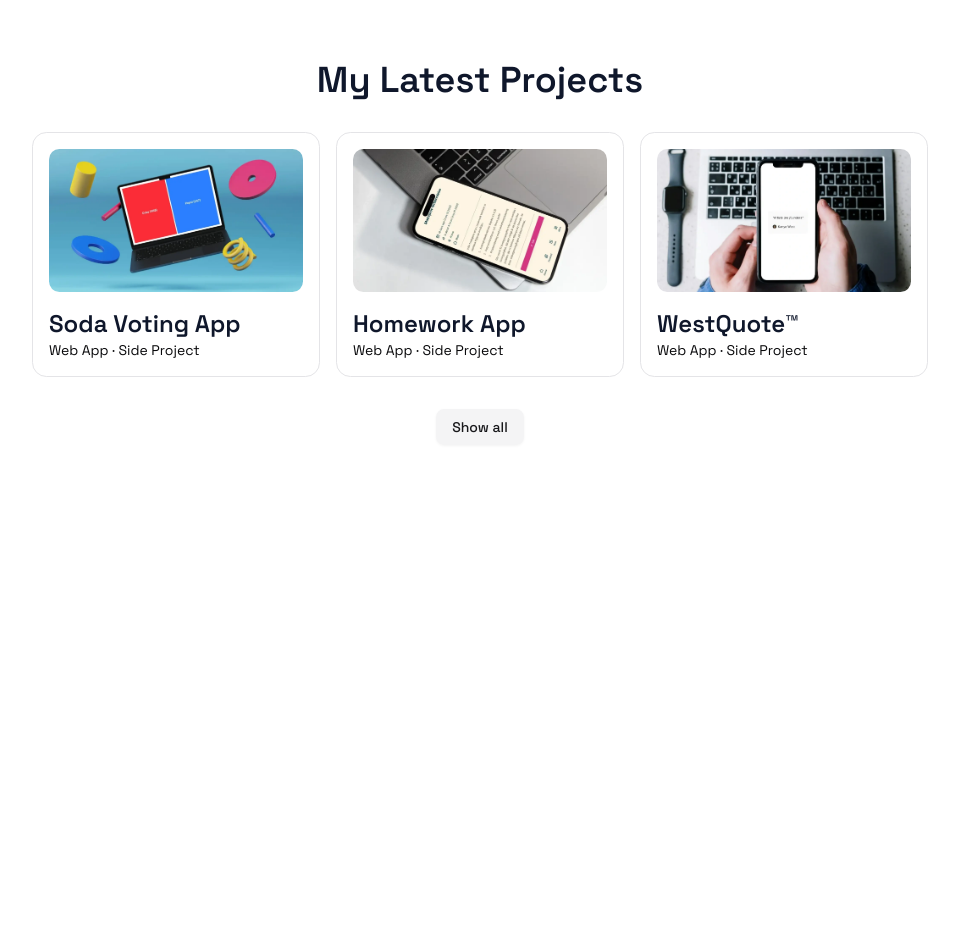
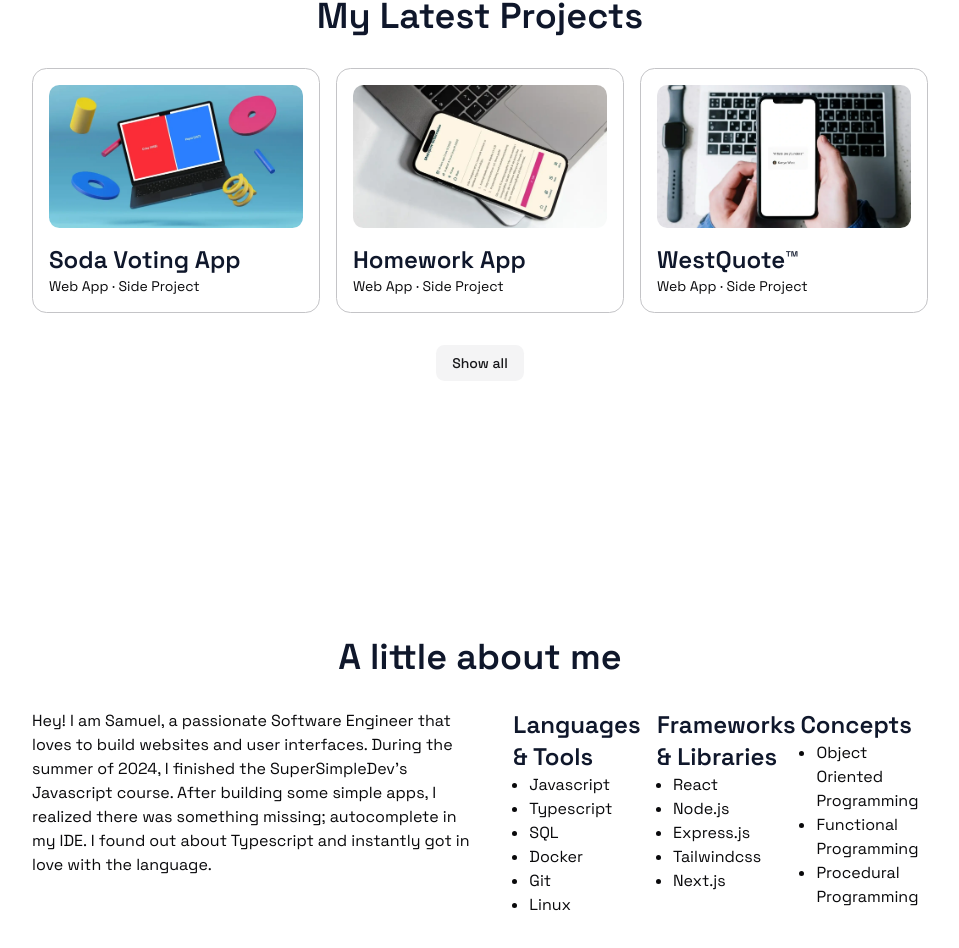
Before and after one commit to smlxdesign/portfolio, a Next.js app: page / in a window 1280 px wide. Shown: the part 532-1480 px from the top of the page, without its empty margins (160-1119 px from the left). Before the commit the page ends 1169 px from the top, so only its background shows below. Built offline with nearby package versions, Linux system fonts and the light colour scheme.

Commit message:
add about section

```diff
--- a/src/app/page.tsx
+++ b/src/app/page.tsx
@@ -4,13 +4,7 @@ import { Hero } from "~/components/sections/hero";
 import { Heading } from "~/components/typography/heading";
 import { Subheading } from "~/components/typography/subheading";
 import { Button } from "~/components/ui/button";
-import {
-	Card,
-	CardContent,
-	CardFooter,
-	CardHeader,
-	CardTitle,
-} from "~/components/ui/card";
+import { Card, CardContent, CardFooter } from "~/components/ui/card";
 import { products } from "~/data/products";
 import { tags } from "~/data/tags";
 
@@ -22,9 +16,9 @@ export default function HomePage() {
 					Fullstack engineer
 					<br /> + designer
 				</Hero>
-				<section className="flex flex-col items-center gap-8 px-6 py-16 md:py-48 lg:px-24 xl:px-48">
+				<section className="flex flex-col items-center gap-8 px-6 py-16 md:py-32 lg:px-24 xl:px-48">
 					<Heading>My Latest Projects</Heading>
-					<div className="flex flex-col gap-4 sm:grid sm:grid-cols-2 lg:grid-cols-3">
+					<div className="flex flex-col gap-4 sm:grid sm:grid-cols-3">
 						{products.map((product, index) => {
 							if (index >= 3) {
 								return null;
@@ -62,6 +56,50 @@ export default function HomePage() {
 						<Link href="/products/">Show all</Link>
 					</Button>
 				</section>
+				<section className="flex flex-col items-center gap-8 px-6 py-16 md:py-32 lg:px-24 xl:px-48">
+					<Heading>A little about me</Heading>
+					<div className="flex w-full flex-col gap-8 lg:flex-row">
+						<p className="w-full max-w-[60ch]">
+							Hey! I am Samuel, a passionate Software Engineer that loves to
+							build websites and user interfaces. During the summer of 2024, I
+							finished the SuperSimpleDev’s Javascript course. After building
+							some simple apps, I realized there was something missing;
+							autocomplete in my IDE. I found out about Typescript and instantly
+							got in love with the language.
+						</p>
+						<div className="grid grid-cols-1 gap-4 md:grid-cols-3">
+							<div>
+								<Subheading>Languages & Tools</Subheading>
+								<ul className="ml-4 list-disc">
+									<li>Javascript</li>
+									<li>Typescript</li>
+									<li>SQL</li>
+									<li>Docker</li>
+									<li>Git</li>
+									<li>Linux</li>
+								</ul>
+							</div>
+							<div>
+								<Subheading>Frameworks & Libraries</Subheading>
+								<ul className="ml-4 list-disc">
+									<li>React</li>
+									<li>Node.js</li>
+									<li>Express.js</li>
+									<li>Tailwindcss</li>
+									<li>Next.js</li>
+								</ul>
+							</div>
+							<div>
+								<Subheading>Concepts</Subheading>
+								<ul className="ml-4 list-disc">
+									<li>Object Oriented Programming</li>
+									<li>Functional Programming</li>
+									<li>Procedural Programming</li>
+								</ul>
+							</div>
+						</div>
+					</div>
+				</section>
 			</main>
 		</div>
 	);
--- a/src/styles/globals.css
+++ b/src/styles/globals.css
@@ -4,107 +4,92 @@
 @custom-variant dark (&:is(.dark *));
 
 :root {
-	--background: oklch(1.0 0 0);
-	--foreground: oklch(0.1408 0.0044 285.8229);
-	--card: oklch(1.0 0 0);
-	--card-foreground: oklch(0.1408 0.0044 285.8229);
-	--popover: oklch(1.0 0 0);
-	--popover-foreground: oklch(0.1408 0.0044 285.8229);
-	--primary: oklch(0.6187 0.2067 259.2316);
-	--primary-foreground: oklch(0.9705 0.0142 254.6042);
-	--secondary: oklch(0.9674 0.0013 286.3752);
-	--secondary-foreground: oklch(0.2103 0.0059 285.8852);
-	--muted: oklch(0.9674 0.0013 286.3752);
-	--muted-foreground: oklch(0.552 0.0153 285.8863);
-	--accent: oklch(0.9674 0.0013 286.3752);
-	--accent-foreground: oklch(0.2103 0.0059 285.8852);
-	--destructive: oklch(0.583 0.2387 28.4765);
-	--destructive-foreground: oklch(1 0 0);
-	--border: oklch(0.9197 0.004 286.3202);
-	--input: oklch(0.9197 0.004 286.3202);
-	--ring: oklch(0.6187 0.2067 259.2316);
-	--chart-1: oklch(0.6471 0.2173 36.8511);
-	--chart-2: oklch(0.6049 0.107 184.1653);
-	--chart-3: oklch(0.3972 0.0698 227.1914);
-	--chart-4: oklch(0.829 0.1712 81.0381);
-	--chart-5: oklch(0.7724 0.1728 65.367);
-	--sidebar: oklch(0.9851 0 0);
-	--sidebar-foreground: oklch(0.1408 0.0044 285.8229);
-	--sidebar-primary: oklch(0.6187 0.2067 259.2316);
-	--sidebar-primary-foreground: oklch(0.9705 0.0142 254.6042);
-	--sidebar-accent: oklch(0.9674 0.0013 286.3752);
-	--sidebar-accent-foreground: oklch(0.2103 0.0059 285.8852);
-	--sidebar-border: oklch(0.9197 0.004 286.3202);
-	--sidebar-ring: oklch(0.6187 0.2067 259.2316);
-	--font-sans: var(--font-space-grotesk), ui-sans-serif, system-ui, sans-serif,
-		"Apple Color Emoji", "Segoe UI Emoji", "Segoe UI Symbol", "Noto Color Emoji";
-	--font-serif: ui-serif, Georgia, Cambria, "Times New Roman", Times, serif;
 	--radius: 0.65rem;
-	--shadow-2xs: 0 1px 3px 0px hsl(0 0% 0% / 0.05);
-	--shadow-xs: 0 1px 3px 0px hsl(0 0% 0% / 0.05);
-	--shadow-sm: 0 1px 3px 0px hsl(0 0% 0% / 0.1), 0 1px 2px -1px
-		hsl(0 0% 0% / 0.1);
-	--shadow: 0 1px 3px 0px hsl(0 0% 0% / 0.1), 0 1px 2px -1px hsl(0 0% 0% / 0.1);
-	--shadow-md: 0 1px 3px 0px hsl(0 0% 0% / 0.1), 0 2px 4px -1px
-		hsl(0 0% 0% / 0.1);
-	--shadow-lg: 0 1px 3px 0px hsl(0 0% 0% / 0.1), 0 4px 6px -1px
-		hsl(0 0% 0% / 0.1);
-	--shadow-xl: 0 1px 3px 0px hsl(0 0% 0% / 0.1), 0 8px 10px -1px
-		hsl(0 0% 0% / 0.1);
-	--shadow-2xl: 0 1px 3px 0px hsl(0 0% 0% / 0.25);
-	--tracking-normal: 0em;
-	--spacing: 0.25rem;
+
+	--background: oklch(1 0 0);
+	--foreground: oklch(0.141 0.005 285.823);
+
+	--card: oklch(1 0 0);
+	--card-foreground: oklch(0.141 0.005 285.823);
+
+	--popover: oklch(1 0 0);
+	--popover-foreground: oklch(0.141 0.005 285.823);
+
+	--primary: oklch(0.623 0.214 259.815);
+	--primary-foreground: oklch(0.97 0.014 254.604);
+
+	--secondary: oklch(0.967 0.001 286.375);
+	--secondary-foreground: oklch(0.21 0.006 285.885);
+
+	--muted: oklch(0.967 0.001 286.375);
+	--muted-foreground: oklch(0.552 0.016 285.938);
+
+	--accent: oklch(0.967 0.001 286.375);
+	--accent-foreground: oklch(0.21 0.006 285.885);
+
+	--destructive: oklch(0.577 0.245 27.325);
+	--border: oklch(0.82 0.004 286.32);
+	--input: oklch(0.92 0.004 286.32);
+	--ring: oklch(0.623 0.214 259.815);
+
+	--chart-1: oklch(0.646 0.222 41.116);
+	--chart-2: oklch(0.6 0.118 184.704);
+	--chart-3: oklch(0.398 0.07 227.392);
+	--chart-4: oklch(0.828 0.189 84.429);
+	--chart-5: oklch(0.769 0.188 70.08);
+
+	--sidebar: oklch(0.985 0 0);
+	--sidebar-foreground: oklch(0.141 0.005 285.823);
+	--sidebar-primary: oklch(0.623 0.214 259.815);
+	--sidebar-primary-foreground: oklch(0.97 0.014 254.604);
+	--sidebar-accent: oklch(0.967 0.001 286.375);
+	--sidebar-accent-foreground: oklch(0.21 0.006 285.885);
+	--sidebar-border: oklch(0.92 0.004 286.32);
+	--sidebar-ring: oklch(0.623 0.214 259.815);
+
+	--font-sans: var(--font-space-grotesk), sans-serif, system-ui,;
 }
 
 .dark {
-	--background: oklch(0.1408 0.0044 285.8229);
-	--foreground: oklch(0.9851 0 0);
-	--card: oklch(0.2103 0.0059 285.8852);
-	--card-foreground: oklch(0.9851 0 0);
-	--popover: oklch(0.2103 0.0059 285.8852);
-	--popover-foreground: oklch(0.9851 0 0);
-	--primary: oklch(0.5465 0.2455 262.8657);
-	--primary-foreground: oklch(0.3796 0.1453 265.4655);
-	--secondary: oklch(0.2739 0.0055 286.0326);
-	--secondary-foreground: oklch(0.9851 0 0);
-	--muted: oklch(0.2739 0.0055 286.0326);
-	--muted-foreground: oklch(0.7057 0.0144 286.0246);
-	--accent: oklch(0.2739 0.0055 286.0326);
-	--accent-foreground: oklch(0.9851 0 0);
-	--destructive: oklch(0.7022 0.1892 22.2279);
-	--destructive-foreground: oklch(0.985 0 0);
-	--border: oklch(1.0 0 0);
-	--input: oklch(1.0 0 0);
-	--ring: oklch(0.4878 0.2432 264.4045);
-	--chart-1: oklch(0.4878 0.2432 264.4045);
-	--chart-2: oklch(0.7019 0.1577 160.4375);
-	--chart-3: oklch(0.7724 0.1728 65.367);
-	--chart-4: oklch(0.6217 0.2589 305.309);
-	--chart-5: oklch(0.6435 0.2452 16.501);
-	--sidebar: oklch(0.2103 0.0059 285.8852);
-	--sidebar-foreground: oklch(0.9851 0 0);
-	--sidebar-primary: oklch(0.5465 0.2455 262.8657);
-	--sidebar-primary-foreground: oklch(0.3796 0.1453 265.4655);
-	--sidebar-accent: oklch(0.2739 0.0055 286.0326);
-	--sidebar-accent-foreground: oklch(0.9851 0 0);
-	--sidebar-border: oklch(1.0 0 0);
-	--sidebar-ring: oklch(0.4878 0.2432 264.4045);
-	--font-sans: Space Grotesk, serif;
-	--font-serif: ui-serif, Georgia, Cambria, "Times New Roman", Times, serif;
-	--font-mono: Space Mono, monospace;
-	--radius: 0.625rem;
-	--shadow-2xs: 0 1px 3px 0px hsl(0 0% 0% / 0.05);
-	--shadow-xs: 0 1px 3px 0px hsl(0 0% 0% / 0.05);
-	--shadow-sm: 0 1px 3px 0px hsl(0 0% 0% / 0.1), 0 1px 2px -1px
-		hsl(0 0% 0% / 0.1);
-	--shadow: 0 1px 3px 0px hsl(0 0% 0% / 0.1), 0 1px 2px -1px hsl(0 0% 0% / 0.1);
-	--shadow-md: 0 1px 3px 0px hsl(0 0% 0% / 0.1), 0 2px 4px -1px
-		hsl(0 0% 0% / 0.1);
-	--shadow-lg: 0 1px 3px 0px hsl(0 0% 0% / 0.1), 0 4px 6px -1px
-		hsl(0 0% 0% / 0.1);
-	--shadow-xl: 0 1px 3px 0px hsl(0 0% 0% / 0.1), 0 8px 10px -1px
-		hsl(0 0% 0% / 0.1);
-	--shadow-2xl: 0 1px 3px 0px hsl(0 0% 0% / 0.25);
+	--background: oklch(0.141 0.005 285.823);
+	--foreground: oklch(0.985 0 0);
+
+	--card: oklch(0.21 0.006 285.885);
+	--card-foreground: oklch(0.985 0 0);
+
+	--popover: oklch(0.21 0.006 285.885);
+	--popover-foreground: oklch(0.985 0 0);
+
+	--primary: oklch(0.546 0.245 262.881);
+	--primary-foreground: oklch(0.379 0.146 265.522);
+
+	--secondary: oklch(0.274 0.006 286.033);
+	--secondary-foreground: oklch(0.985 0 0);
+
+	--muted: oklch(0.274 0.006 286.033);
+	--muted-foreground: oklch(0.705 0.015 286.067);
+
+	--accent: oklch(0.274 0.006 286.033);
+	--accent-foreground: oklch(0.985 0 0);
+
+	--destructive: oklch(0.704 0.191 22.216);
+	--border: oklch(1 0 0 / 10%);
+	--input: oklch(1 0 0 / 15%);
+	--ring: oklch(0.488 0.243 264.376);
+	--chart-1: oklch(0.488 0.243 264.376);
+	--chart-2: oklch(0.696 0.17 162.48);
+	--chart-3: oklch(0.769 0.188 70.08);
+	--chart-4: oklch(0.627 0.265 303.9);
+	--chart-5: oklch(0.645 0.246 16.439);
+
+	--sidebar: oklch(0.21 0.006 285.885);
+	--sidebar-foreground: oklch(0.985 0 0);
+	--sidebar-primary: oklch(0.546 0.245 262.881);
+	--sidebar-primary-foreground: oklch(0.379 0.146 265.522);
+	--sidebar-accent: oklch(0.274 0.006 286.033);
+	--sidebar-accent-foreground: oklch(0.985 0 0);
+	--sidebar-border: oklch(1 0 0 / 10%);
+	--sidebar-ring: oklch(0.488 0.243 264.376);
 }
 
 @theme inline {
```
